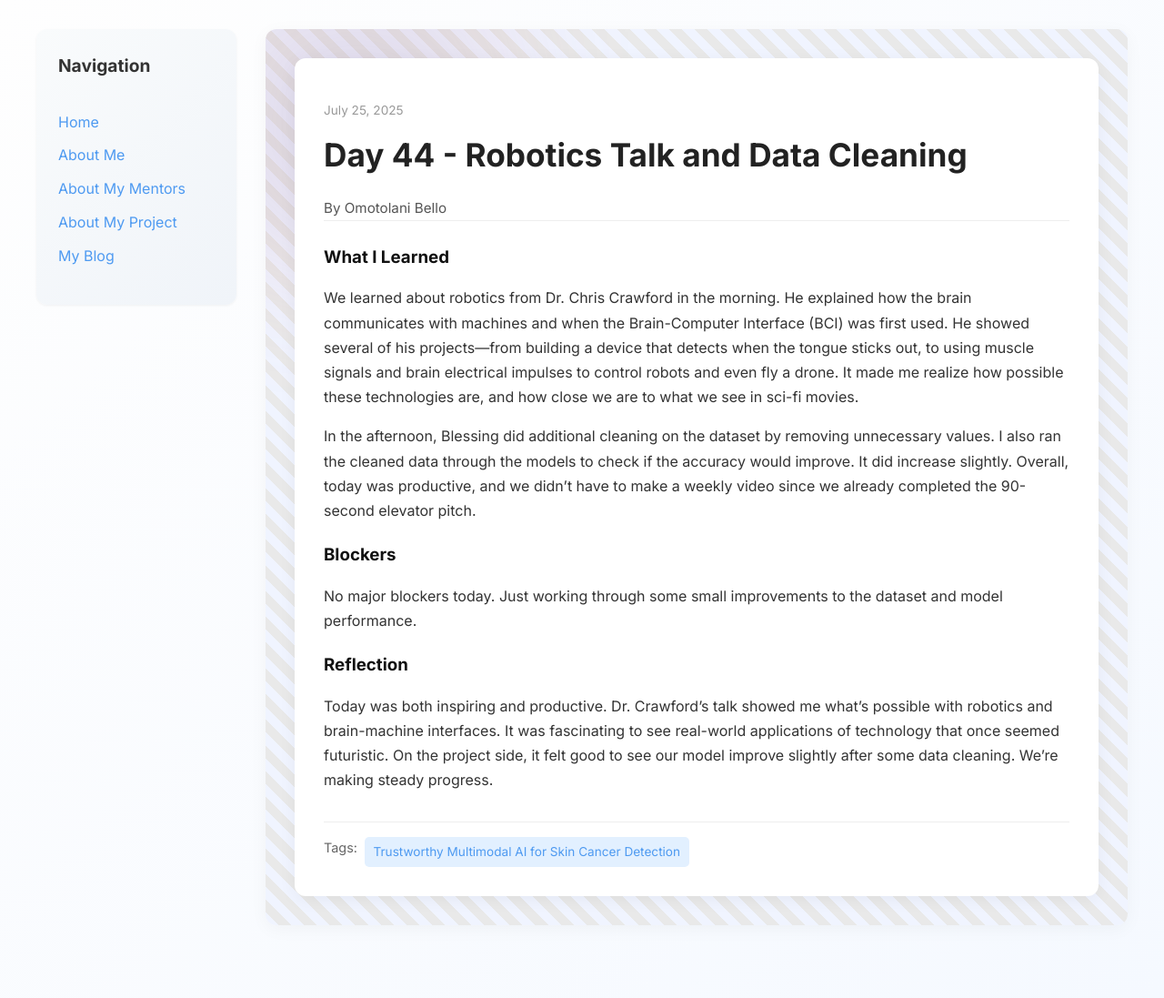
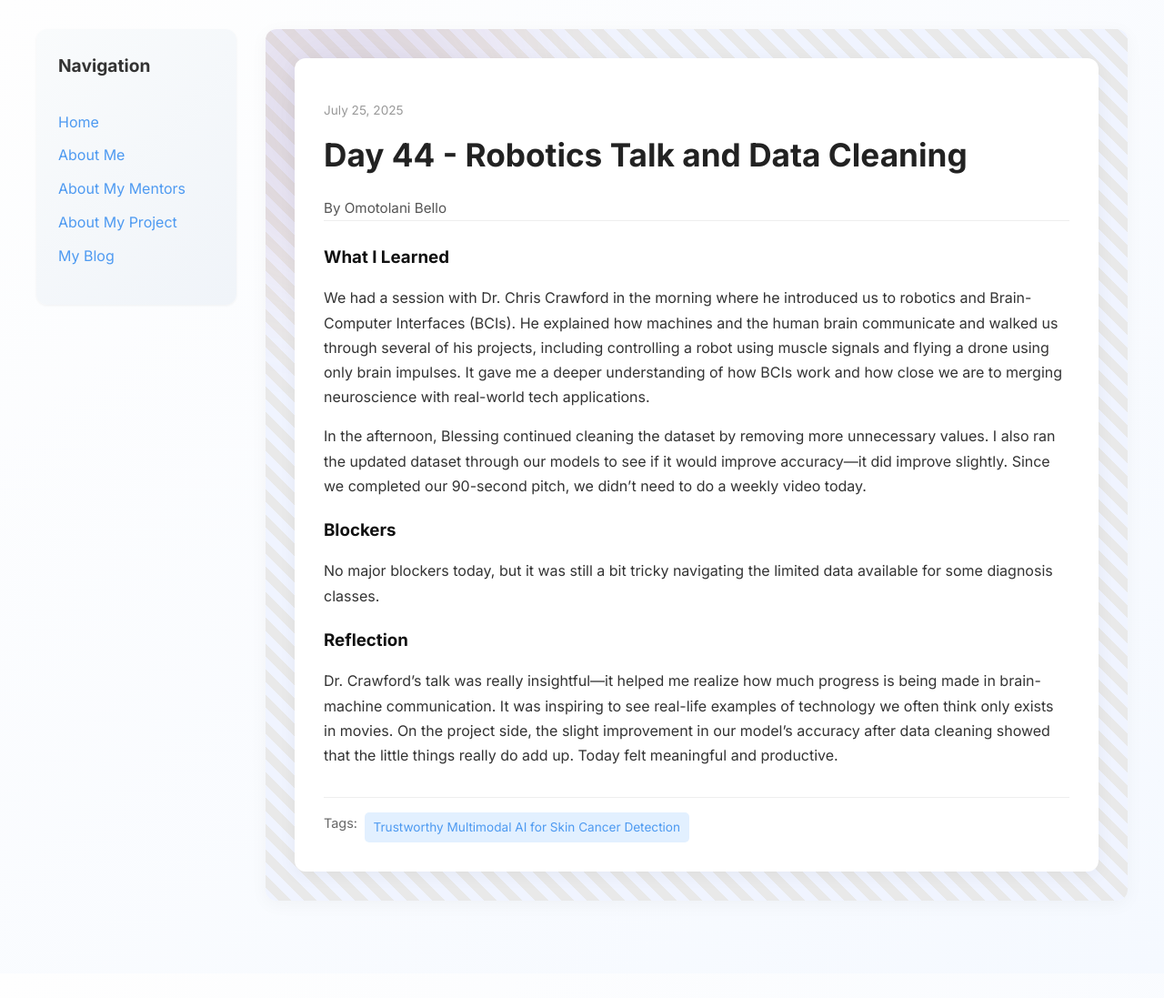
Before and after one commit to TolaniBello/TolaniBello.github.io, a Jekyll site: the page built from _posts/2025-07-25-day-44.md, in a window 1280 px wide. Shown: the whole page at 91% size. Built offline with Jekyll 4.4.1, drawn with Linux system fonts in a browser that asks for light colours; after the commit the page ends 1070 px from its top, so only the background shows below that.

Commit message:
Update 2025-07-25-day-44.md

```diff
--- a/_posts/2025-07-25-day-44.md
+++ b/_posts/2025-07-25-day-44.md
@@ -7,13 +7,13 @@ permalink: /day44.html
 tags: ["Trustworthy Multimodal AI for Skin Cancer Detection"]
 
 what_i_learned: |
-  We learned about robotics from Dr. Chris Crawford in the morning. He explained how the brain communicates with machines and when the Brain-Computer Interface (BCI) was first used. He showed several of his projects—from building a device that detects when the tongue sticks out, to using muscle signals and brain electrical impulses to control robots and even fly a drone. It made me realize how possible these technologies are, and how close we are to what we see in sci-fi movies.
+  We had a session with Dr. Chris Crawford in the morning where he introduced us to robotics and Brain-Computer Interfaces (BCIs). He explained how machines and the human brain communicate and walked us through several of his projects, including controlling a robot using muscle signals and flying a drone using only brain impulses. It gave me a deeper understanding of how BCIs work and how close we are to merging neuroscience with real-world tech applications.
 
-  In the afternoon, Blessing did additional cleaning on the dataset by removing unnecessary values. I also ran the cleaned data through the models to check if the accuracy would improve. It did increase slightly. Overall, today was productive, and we didn’t have to make a weekly video since we already completed the 90-second elevator pitch.
+  In the afternoon, Blessing continued cleaning the dataset by removing more unnecessary values. I also ran the updated dataset through our models to see if it would improve accuracy—it did improve slightly. Since we completed our 90-second pitch, we didn’t need to do a weekly video today.
 
 blockers: |
-  No major blockers today. Just working through some small improvements to the dataset and model performance.
+  No major blockers today, but it was still a bit tricky navigating the limited data available for some diagnosis classes.
 
 reflection: |
-  Today was both inspiring and productive. Dr. Crawford’s talk showed me what’s possible with robotics and brain-machine interfaces. It was fascinating to see real-world applications of technology that once seemed futuristic. On the project side, it felt good to see our model improve slightly after some data cleaning. We’re making steady progress.
+  Dr. Crawford’s talk was really insightful—it helped me realize how much progress is being made in brain-machine communication. It was inspiring to see real-life examples of technology we often think only exists in movies. On the project side, the slight improvement in our model’s accuracy after data cleaning showed that the little things really do add up. Today felt meaningful and productive.
 ---
```
